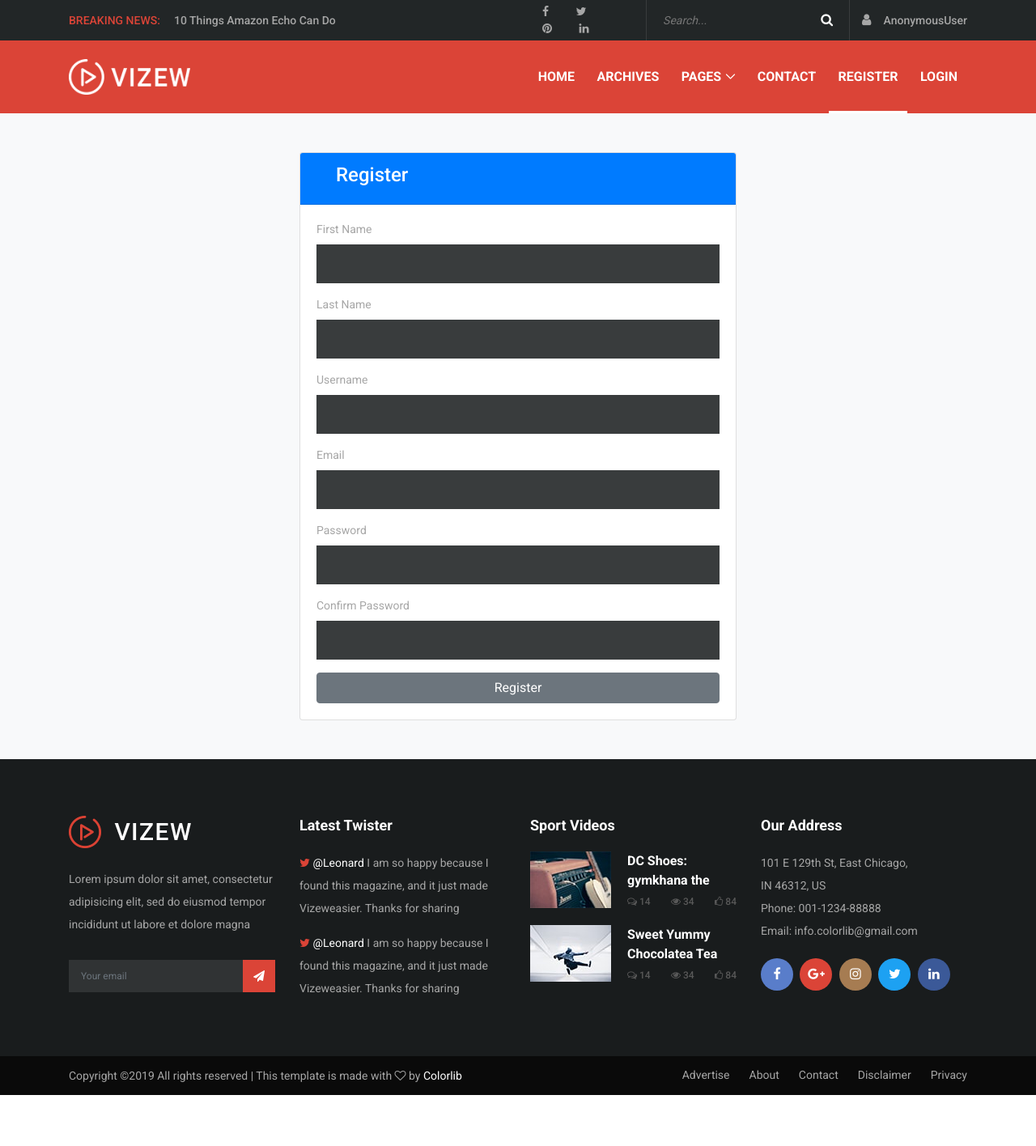
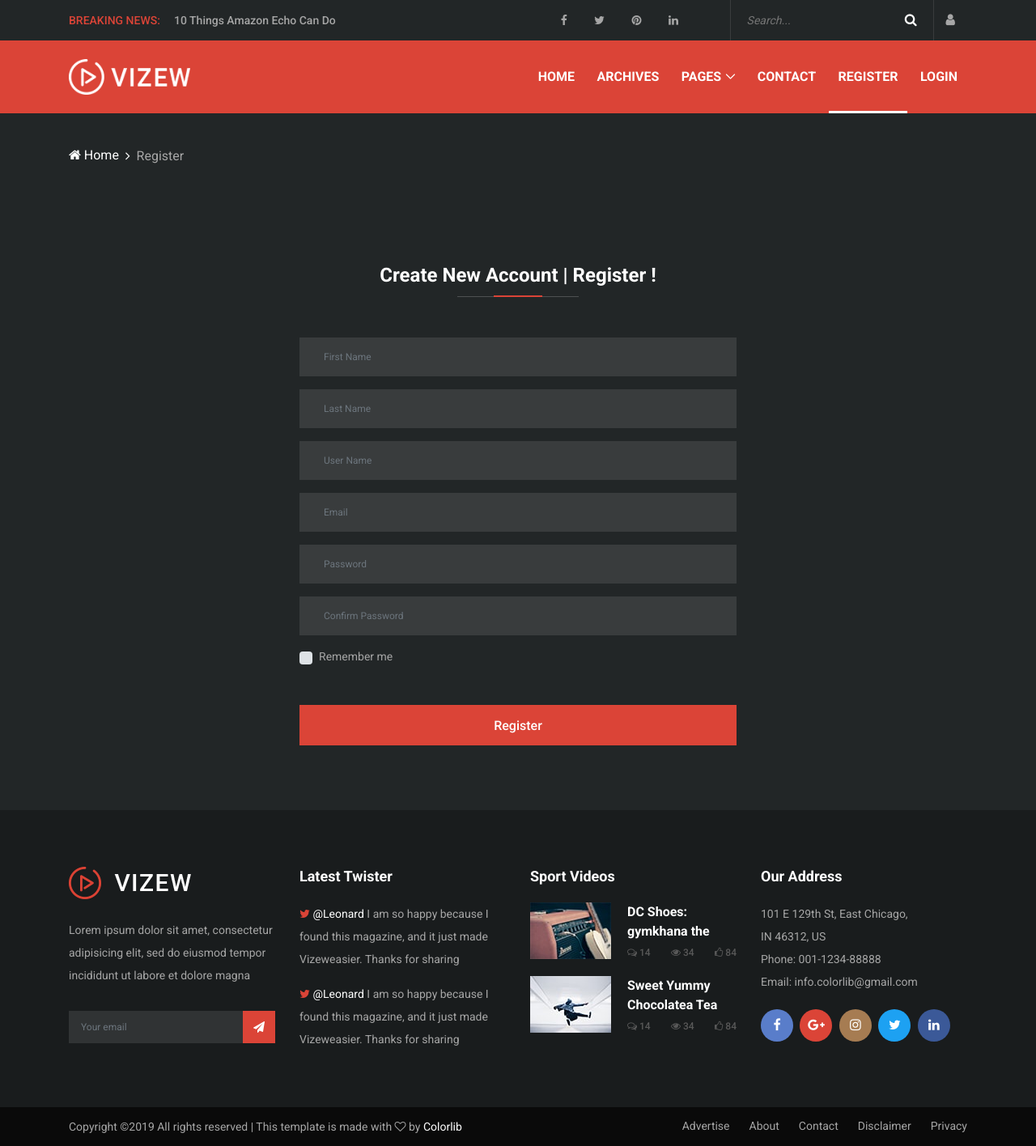
Before and after one commit to sust-swe/Automated-Rating, a Django app: page /accounts/register in a window 1280 px wide. Shown: the whole page at 81% size. Before the commit the page ends 1353 px from the top, so only its background shows below. Run offline with Django 3.2, Linux system fonts and the light colour scheme; some libraries are stand-ins or nearby versions; some web fonts are replaced.

Commit message:
Updating login & register template

```diff
--- a/templates/accounts/register.html
+++ b/templates/accounts/register.html
@@ -3,52 +3,71 @@
 {% block title %} - Register To Buy {% endblock %}
 
 {% block content %}
-
-<section id="register" class="bg-light py-5">
+<!-- ##### Breadcrumb Area Start ##### -->
+<div class="vizew-breadcrumb">
     <div class="container">
         <div class="row">
-        <div class="col-md-6 mx-auto">
-          <div class="card">
-            <div class="card-header bg-primary text-white">
-              <h4>
-                <i class="fas fa-user-plus"></i> Register</h4>
+            <div class="col-12">
+                <nav aria-label="breadcrumb">
+                    <ol class="breadcrumb">
+                        <li class="breadcrumb-item"><a href="{% url 'index' %}"><i class="fa fa-home" aria-hidden="true"></i> Home</a></li>
+                        <li class="breadcrumb-item active" aria-current="page">Register  </li>
+                    </ol>
+                </nav>
             </div>
-            <div class="card-body">
+        </div>
+    </div>
+</div>
+<!-- ##### Breadcrumb Area End ##### -->
+
+<!-- ##### Login Area Start ##### -->
+<div class="vizew-login-area section-padding-80">
+    <div class="container">
+        <div class="row justify-content-center">
+            <div class="col-12 col-md-6">
+                <div class="login-content">
+                    <!-- Section Title -->
+                    <div class="section-heading">
+                        <h4>Create New Account | Register ! </h4>
+                        <div class="line"></div>
+                    </div>
+
                     <!-- Alerts Messages -->
                     {% include 'partials/_alerts.html' %}
+
                     <form action="{% url 'register' %}" method="POST">
                           {% csrf_token %}
                         <div class="form-group">
-                  <label for="first_name">First Name</label>
-                  <input type="text" name="first_name" class="form-control" required>
+                            <input type="text" class="form-control" name="first_name" placeholder="First Name" required>
                         </div>
                         <div class="form-group">
-                  <label for="last_name">Last Name</label>
-                  <input type="text" name="last_name" class="form-control" required>
+                            <input type="text" class="form-control" name="last_name" placeholder="Last Name" required>
                         </div>
                         <div class="form-group">
-                  <label for="username">Username</label>
-                  <input type="text" name="username" class="form-control" required>
+                            <input type="text" class="form-control" name="username" placeholder="User Name" required>
                         </div>
                         <div class="form-group">
-                  <label for="email">Email</label>
-                  <input type="email" name="email" class="form-control" required>
+                            <input type="email" class="form-control" name="email" placeholder="Email" required>
                         </div>
                         <div class="form-group">
-                  <label for="password2">Password</label>
-                  <input type="password" name="password" class="form-control" required>
+                            <input type="password" class="form-control" id="exampleInputPassword1" name="password" placeholder="Password" required>
                         </div>
                         <div class="form-group">
-                  <label for="password">Confirm Password</label>
-                  <input type="password" name="password2" class="form-control" required>
+                            <input type="password" class="form-control" id="exampleInputPassword1" name="password2" placeholder="Confirm Password" required>
                         </div>
-                <input type="submit" value="Register" class="btn btn-secondary btn-block">
+                        <div class="form-group">
+                            <div class="custom-control custom-checkbox mr-sm-2">
+                                <input type="checkbox" class="custom-control-input" id="customControlAutosizing">
+                                <label class="custom-control-label" for="customControlAutosizing">Remember me</label>
+                            </div>
+                        </div>
+                        <button type="submit" value="Register" class="btn vizew-btn w-100 mt-30">Register</button>
                     </form>
                 </div>
             </div>
         </div>
     </div>
 </div>
-  </section>
+<!-- ##### Login Area End ##### -->
 
 {% endblock %}
--- a/templates/admin/base_site.html
+++ b/templates/admin/base_site.html
@@ -2,7 +2,7 @@
 {% load static %}
 
 {% block branding %}
-    <h1 id="head" >
+    <h1 id="head" style="color:rgb(157, 164, 167);">
         <img src="{% static 'img/core-img/favicon.png' %}" alt="Logo Admin"> Tamim & Saikat
     </h1>
 {% endblock %}
--- a/templates/partials/_topbar.html
+++ b/templates/partials/_topbar.html
@@ -37,7 +37,7 @@
                     </div>
                     <!-- Login -->
                     <a href="login.html" class="login-btn"><i class="fa fa-user" aria-hidden="true"> </i></a>
-                    <a href="#""><i class="fas fa-sign-out-alt"></i> {{ user }} </a>
+                    <a href="#""> {% if user.is_authenticated %} {{ user }} {% endif %} </a>
                 </div>
             </div>
         </div>
--- a/templates/posts/archives.html
+++ b/templates/posts/archives.html
@@ -10,7 +10,7 @@
             <div class="col-12">
                 <nav aria-label="breadcrumb">
                     <ol class="breadcrumb">
-                        <li class="breadcrumb-item"><a href="#"><i class="fa fa-home" aria-hidden="true"></i> Home</a>
+                        <li class="breadcrumb-item"><a href="{% url 'index' %}"><i class="fa fa-home" aria-hidden="true"></i> Home</a>
                         </li>
                         <li class="breadcrumb-item"><a href="#">Feature</a></li>
                         <li class="breadcrumb-item active" aria-current="page">Archive by Category MUSIC</li>
```
Also changed, not shown: templates/accounts/login.html (+35 -15 lines). Lines whose indentation alone changed are shown as unchanged.
